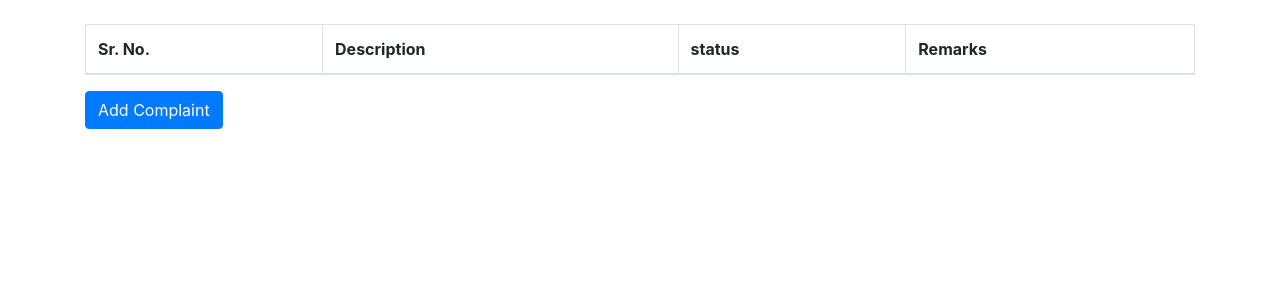
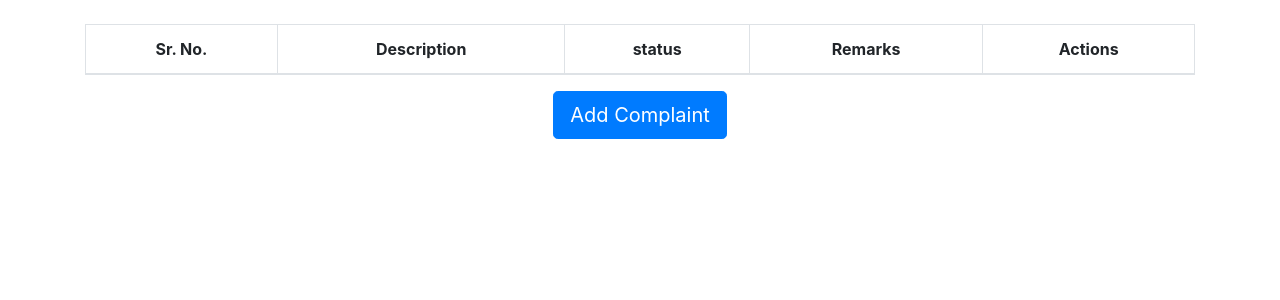
Before and after one commit to officialkrunalkumar/grievances-redressal-portal-using-django, a Django app: page /user/profile in a window 1280 px wide. Shown: the part 112-412 px from the top of the page. Run offline with Django 3.2, Linux system fonts and the light colour scheme; a user stored in the database is signed in; data comes from the database, SQL or seed files in the repository; both versions use the stored data as it was after the commit; lists and menus that the app fills with data are empty; some libraries are stand-ins or nearby versions.

Commit message:
Update and Delete functionality added

```diff
--- a/grs/complaints/urls.py
+++ b/grs/complaints/urls.py
@@ -6,5 +6,7 @@ app_name = 'complaints'
 
 
 urlpatterns = [
-    path('add_complaint', views.add_complaint, name="add_complaint")
+    path('add_complaint', views.add_complaint, name="add_complaint"),
+    path('delete_complaint/<int:id>', views.delete_complaint, name="delete_complaint"),
+    path('update_complaint/<int:id>', views.update_complaint, name="update_complaint"),
 ]
--- a/grs/users/templates/users/profile.html
+++ b/grs/users/templates/users/profile.html
@@ -4,19 +4,20 @@
 <div class="container">
 <table class="table table-bordered">
     <thead>
-      <tr>
+      <tr class="text-center">
         <th scope="col">Sr. No.</th>
         <th scope="col">Description</th>
         <th scope="col">status</th>
         <th scope="col">Remarks</th>
+        <th scope="col">Actions</th>
       </tr>
     </thead>
     <tbody>
       {% for complaint in complaints %}
       <tr>
-        <th scope="row">{{forloop.counter}}</th>
+        <th scope="row" class="text-center">{{forloop.counter}}</th>
         <td>{{complaint.description}}</td>
-        <td>{% if complaint.status == 'P' %}
+        <td class="text-center">{% if complaint.status == 'P' %}
           Pending
           {% elif complaint.status == 'N' %}
           Needs More Clarification
@@ -24,17 +25,32 @@
           Resolved!
           {% endif %}
         </td>
-        {% if complaint.status == 'R' %}
+        {% if complaint.status == 'R' or complaint.status == 'N' %}
         <td>
           {{complaint.resoultion}}
         </td>
         {% else %}
         <td> Under process </td>
         {% endif %}
+        {% if complaint.status == 'P'%}
+        <td class="text-center">
+          <a href="{% url 'complaints:delete_complaint' complaint.id %}" type="btn" class="btn btn-danger">Delete</a>
+        </td>
+        {% elif complaint.status == 'N'%}
+        <td class="text-center">
+          <a href="{% url 'complaints:update_complaint' complaint.id %}" type="btn" class="btn btn-primary">Update</a>
+        </td>
+        {% else %}
+        <td class="text-center">
+          <a href="" type="btn" class="btn btn-success">Feedback</a>
+        </td>
+        {% endif %}
       </tr>
       {% endfor %}
     </tbody>
   </table>
-  <a href="{% url 'complaints:add_complaint' %}" class="btn btn-primary" type="button"> Add Complaint</a>
+  <div class="container text-center">
+  <a href="{% url 'complaints:add_complaint' %}" class="btn btn-primary btn-lg" type="button"> Add Complaint</a>
+  </div>
 </div>
 {% endblock %}
```
Also changed, not shown: grs/complaints/views.py (+41 -1 lines), grs/db.sqlite3.
